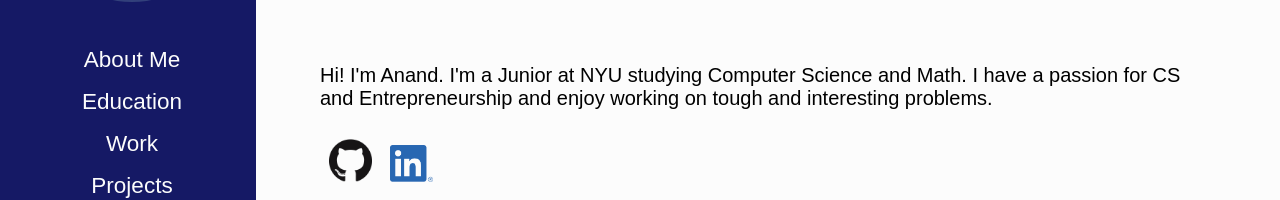
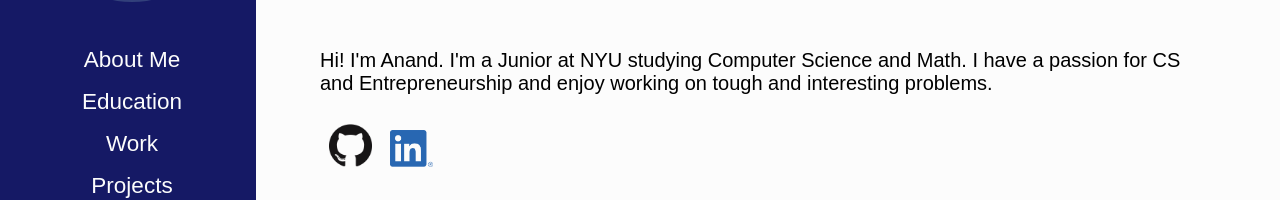
Before and after one commit to ananddtyagi/PersonalWebsite, a React (Create React App) app in the folder react/: page / in a window 1280 px wide. Shown: the part 248-448 px from the top of the page. Built offline with nearby package versions, Linux system fonts and the light colour scheme; grey boxes are pictures that could not be loaded.

Commit message:
fixed formatting issues

```diff
--- a/react/src/App.css
+++ b/react/src/App.css
@@ -98,11 +98,19 @@ h1 {
   color: #32407b;
 }
 
+#aboutme {
+  display:inline-block;
+
+}
 .name {
   display: flex;
   font-size: 120px;
   margin-top: 15%;
-  margin-bottom: 5%;
+  margin-bottom: 1%;
+}
+
+.bio {
+  float: right;
 }
 
 p {
--- a/react/src/components/aboutme.jsx
+++ b/react/src/components/aboutme.jsx
@@ -9,7 +9,7 @@ export default class AboutMe extends Component {
     return (
       <div>
         <h1 className="name">ANAND TYAGI</h1>
-        <p> Hi! I'm Anand. I'm a Junior at NYU studying Computer Science and Math. I have a passion for CS and Entrepreneurship and enjoy working on tough and interesting problems. </p>
+        <p className="bio"> Hi! I'm Anand. I'm a Junior at NYU studying Computer Science and Math. I have a passion for CS and Entrepreneurship and enjoy working on tough and interesting problems. </p>
         <a target="_blank" href="https://github.com/ananddtyagi">
           <img className="icon" src={github}/>
         </a>
```
